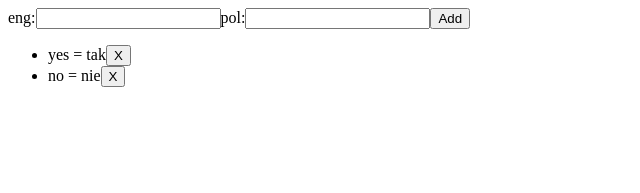
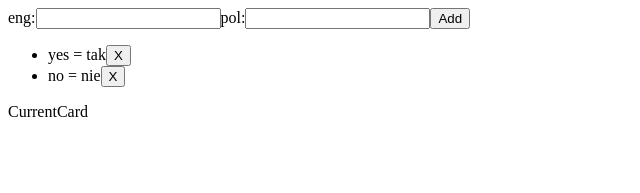
Before and after one commit to dawid-fulmes/flashcards, a React (Create React App) app: page / in a window 1280 px wide. Shown: the top 193 px of the page, without its empty margins (0-640 px from the left). Built offline with nearby package versions, Linux system fonts and the light colour scheme.

Commit message:
Create Learn component and add it to App

```diff
--- a/src/components/App.js
+++ b/src/components/App.js
@@ -1,11 +1,13 @@
 import React, { Component } from 'react';
 import EditDeck from './EditDeck/EditDeck';
+import Learn from './Learn/Learn';
 
 class App extends Component {
   render() {
     return (
       <div className="App">
         <EditDeck />
+        <Learn />
       </div>
     );
   }
--- /dev/null
+++ b/src/components/Learn/Learn.js
@@ -0,0 +1,9 @@
+import React from 'react';
+
+const Learn = () => {
+    return (
+        <div>CurrentCard</div>
+    );
+}
+
+export default Learn;
```
